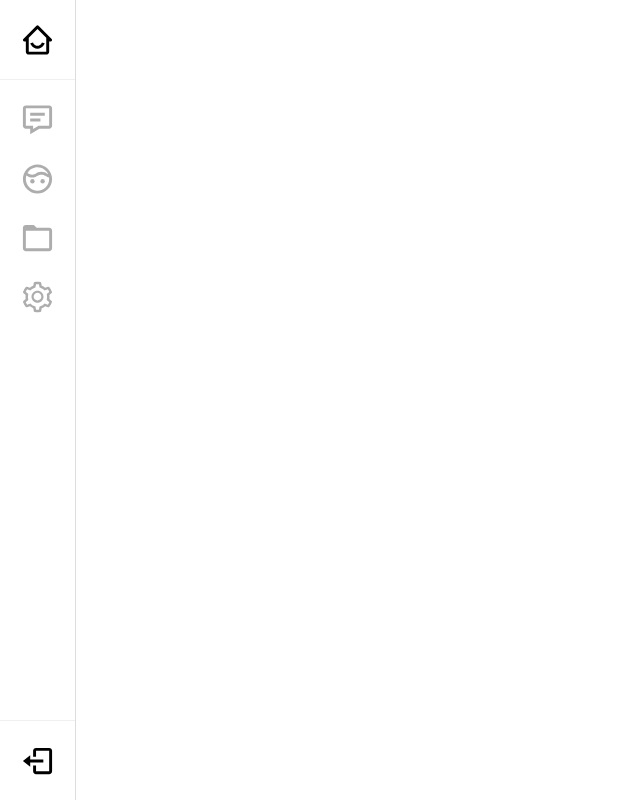
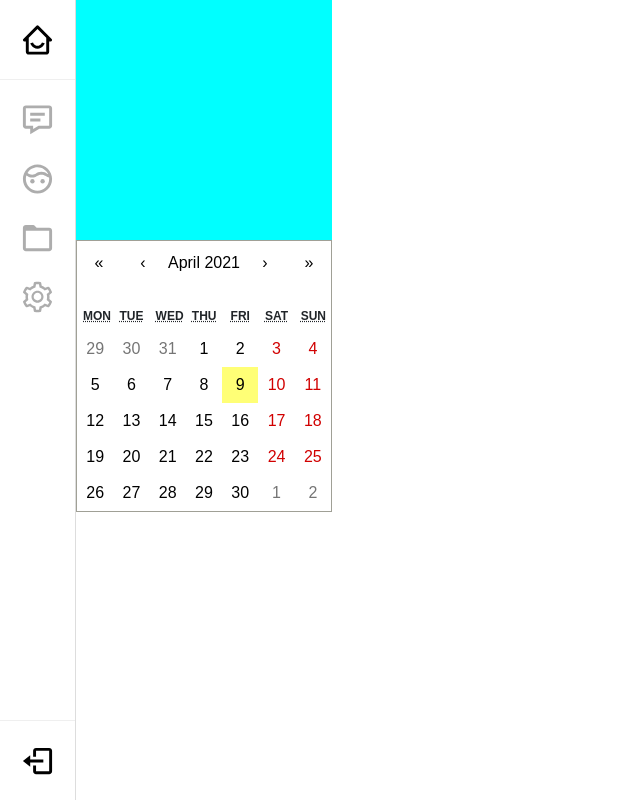
Before and after one commit to yichenfromhyrule/Web_ToDoList, a React (Create React App) app: page /home in a window 1280 px wide. Shown: the whole page, without its empty margins (0-640 px from the left). Built offline with nearby package versions, Linux system fonts and the light colour scheme.

Commit message:
Calender

```diff
--- a/package.json
+++ b/package.json
@@ -19,6 +19,7 @@
     "node-sass": "^4.14.1",
     "react": "^17.0.2",
     "react-bootstrap": "^1.5.2",
+    "react-calendar": "^3.4.0",
     "react-dom": "^17.0.2",
     "react-icons": "^4.2.0",
     "react-pro-sidebar": "^0.6.0",
--- a/src/components/Navbar/Navbar.scss
+++ b/src/components/Navbar/Navbar.scss
@@ -23,3 +23,7 @@ svg {
     padding: 12px 20px 12px 20px;
     cursor: pointer;
 }
+
+.pro-sidebar {
+    border-right: 1px solid rgb(221, 221, 221);
+}
--- a/src/components/Profile/Profile.css
+++ b/src/components/Profile/Main/Profile.css
@@ -1,6 +1,7 @@
 .profileContainer{
-    width:15rem;
+    width:16rem;
     height: 100%;
     background-color: transparent;
-    border-left: 1px solid rgb(221, 221, 221);
+    display: flex;
+    flex-direction: column;
 }
--- a/src/components/Profile/Profile.js
+++ b/src/components/Profile/Main/Profile.js
@@ -1,10 +1,14 @@
 import React from 'react';
 import "./Profile.css";
+import Photo from "./../Photo/Photo";
+import Calendar from 'react-calendar';
+import 'react-calendar/dist/Calendar.css';
 
 function Profile() {
     return (
         <div className="profileContainer">
-
+            <Photo />
+            <Calendar />
         </div>
     )
 }
--- /dev/null
+++ b/src/components/Profile/Photo/Photo.css
@@ -0,0 +1,5 @@
+.photoContainer{
+    height:15rem;
+    width: 100%;
+    background-color: aqua;
+}
--- /dev/null
+++ b/src/components/Profile/Photo/Photo.js
@@ -0,0 +1,10 @@
+import React from 'react';
+import './Photo.css';
+
+export default function Photo() {
+    return (
+        <div className="photoContainer">
+
+        </div>
+    )
+}
--- a/src/pages/Home/Home.js
+++ b/src/pages/Home/Home.js
@@ -2,7 +2,7 @@ import React from 'react';
 //import Part from '../../components/Part/Part';
 import './Home.css';
 import Navbar from './../../components/Navbar/Navbar';
-import Profile from './../../components/Profile/Profile';
+import Profile from './../../components/Profile/Main/Profile';
 
 function Home() {
     return (
```
Also changed, not shown: 2 other files (tests, documents, lock files or other folders).
